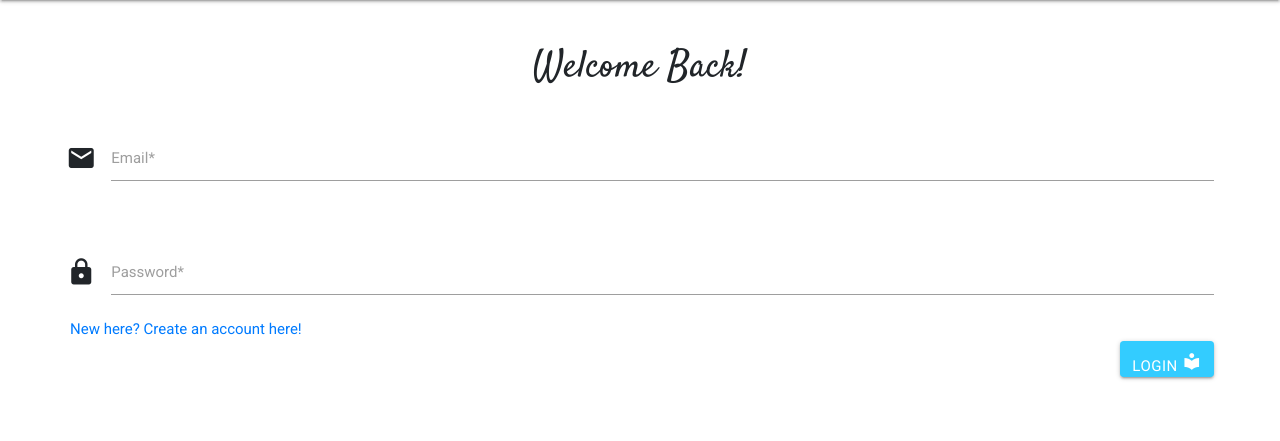
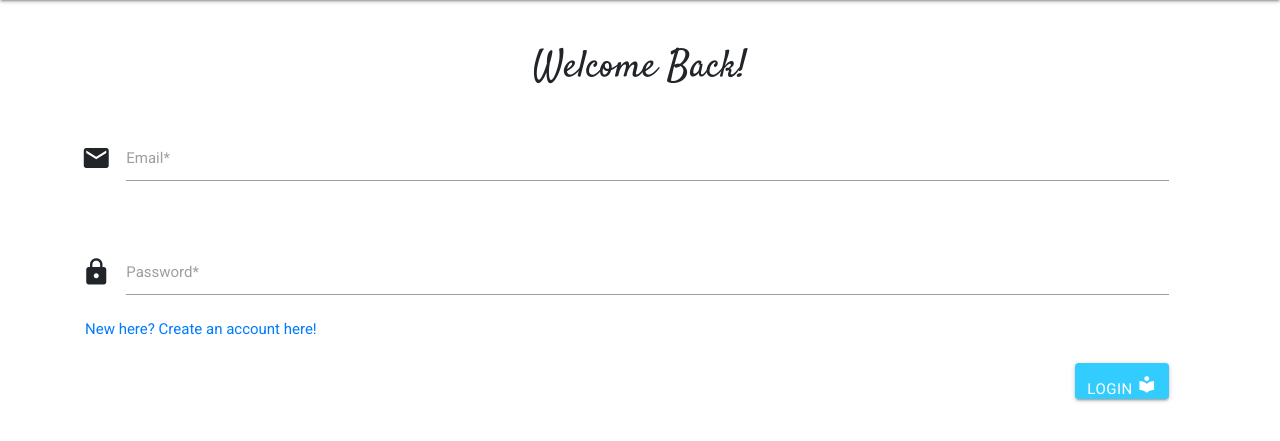
Before and after one commit to rory81/the_reading_list, a Flask app: page /login in a window 1280 px wide. Shown: the part 230-671 px from the top of the page. Run offline with Flask 2, Linux system fonts and the light colour scheme; data that the repository does not hold is empty; some libraries are stand-ins or nearby versions.

Commit message:
solved layout login/register and add links to genre page to redirect to per_book page

```diff
--- a/templates/genres.html
+++ b/templates/genres.html
@@ -10,13 +10,15 @@
 	{% if book.genre_name == genre.genre_name %}
 	<div class="row no-gutters col-12 mt-3">
 		<div class="col-4 col-md-3 book-picture">
-			<a href="#" class="img-holder">
+			<a href="{{url_for('book', book_id=book._id)}}" class="img-holder">
 				<img src="{{book.picture}}" alt="{{book.title}}">
                     </a>
 		</div>
 		<div class="col-6 col-md-3 book-content">
 			<div class="row no-gutters row_title">
-				<strong>{{book.title}}</strong>
+				<a href="{{url_for('book', book_id=book._id)}}">
+					<strong>{{book.title}}</strong>
+				</a>
 			</div>
 			<div class="row no-gutters row_series">
 				{{book.series}}
--- a/templates/login.html
+++ b/templates/login.html
@@ -1,9 +1,9 @@
 {% extends 'base.html' %}
 {% block content %}
-<div class="row no-gutters col-12 mx-auto mt-5">
+<div class="row col-12 mx-auto mt-5">
 	<h3 class="title mx-auto">Welcome Back!</h3>
 </div>
-<div class="row mt-4">
+<div class="row col s9 mt-4">
 	<form class="col s12">
 		<div class="row">
 			<div class="input-field col s12">
@@ -19,10 +19,10 @@
 				<label for="password">Password*</label>
 			</div>
 		</div>
-		<div class="row no-gutters col-6">
+		<div class="row no-gutters col-12">
 			<a href="{{url_for('get_registered')}}" alt="Register here if you are new">New here? Create an account here!</a>
 		</div>
-		<button class="btn right" type="submit">Login
+		<button class="btn right mt-4" type="submit">Login
             <i class="material-icons prefix">local_library</i>
         </button>
 	</form>
```
Also changed, not shown: templates/per_book.html (+0 -7 lines).
